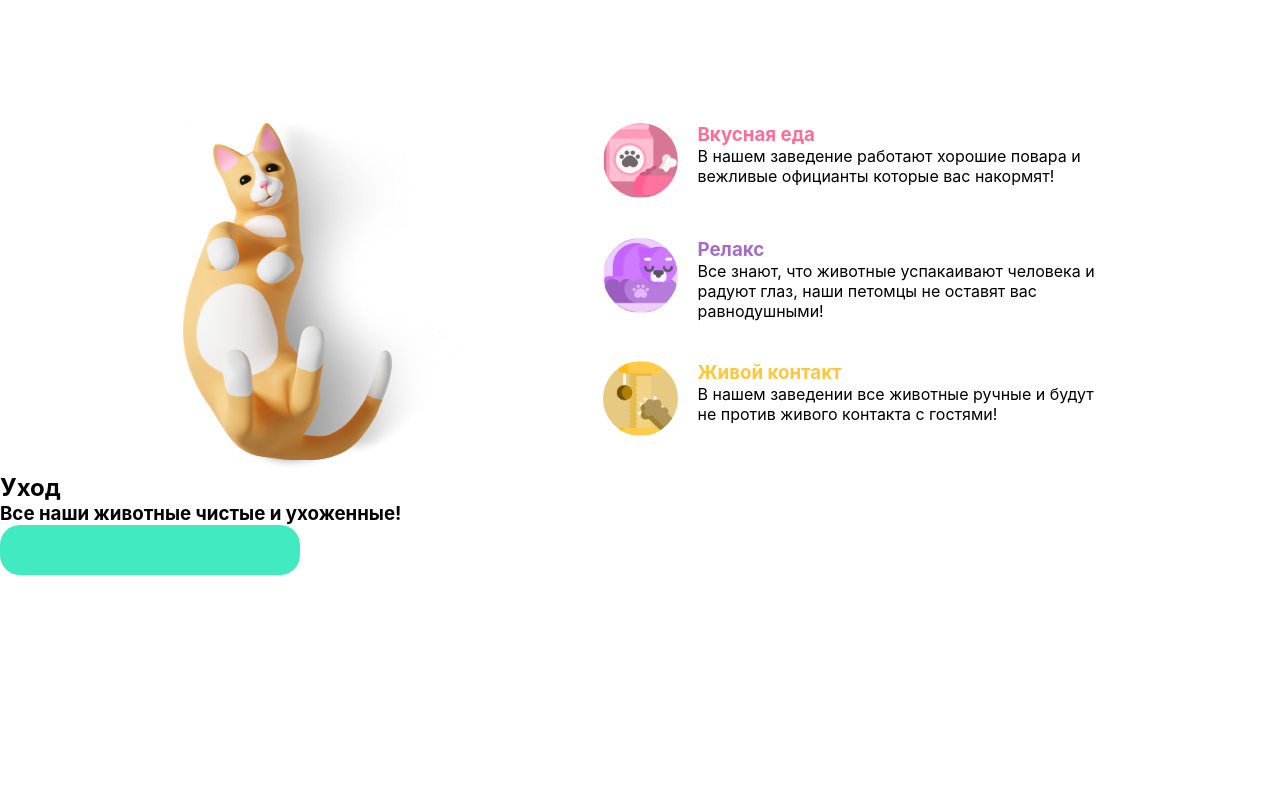
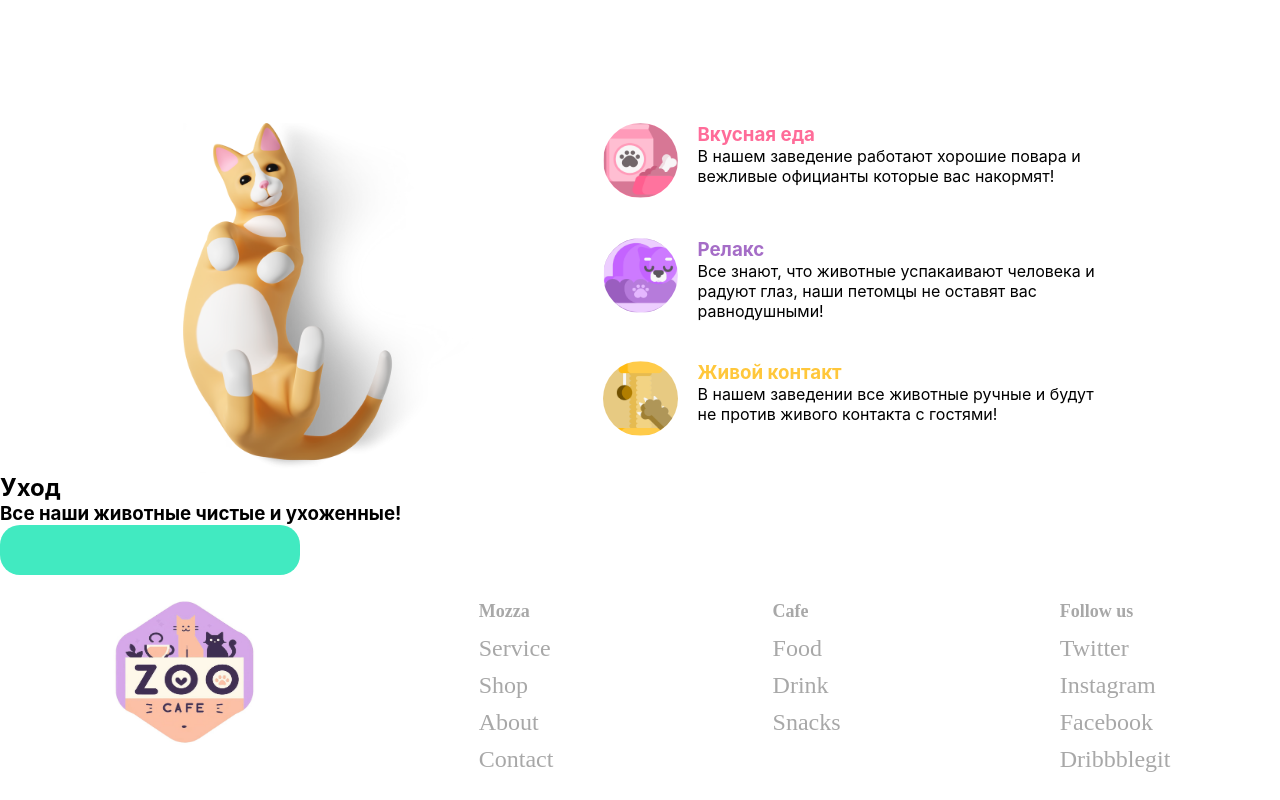
Before and after one commit to jhantai/stray_kids.muhehehe, a React (Create React App) app: page / in a window 1280 px wide. Shown: the part 757-1557 px from the top of the page. Before the commit the page ends 1332 px from the top, so only its background shows below. Built offline with nearby package versions, Linux system fonts and the light colour scheme.

Commit message:
Finally-footer

```diff
--- a/src/App.js
+++ b/src/App.js
@@ -1,10 +1,12 @@
 import React from 'react';
 import MainRoute from "./routes/MainRoute";
+import Footer from './modules/Footer/Footer';
 
 const App = () => {
     return (
         <div>
           <MainRoute />
+          <Footer/>
         </div>
     );
 };
--- a/src/modules/Footer/Footer.css
+++ b/src/modules/Footer/Footer.css
@@ -10,6 +10,13 @@ footer {
 
   .footer-list {
     text-align: center;
+    font-family: Switzer;
+font-size: 24px;
+font-weight: 400;
+line-height: 32px;
+letter-spacing: 0em;
+text-align: left;
+color: #A8A8A8;
   }
 
   .footer-list h3 {
@@ -24,3 +31,8 @@ footer {
   .footer-list li {
     margin: 5px 0;
   }
+
+  .img{
+    width: 150px;
+    height: 150px;
+  }
--- a/src/modules/Footer/Footer.jsx
+++ b/src/modules/Footer/Footer.jsx
@@ -1,10 +1,13 @@
 import React from 'react'
 import './Footer.css'
+import logo from '../../assets/logo.jpg'
 
 const Footer = (props) => {
   return (
+
     <footer>
       <div className="footer-container">
+        <img className='img' src={logo} alt="" />
         <div className="footer-list">
           <h3>Mozza</h3>
           <ul>
@@ -28,7 +31,7 @@ const Footer = (props) => {
             <li>Twitter</li>
             <li>Instagram</li>
             <li>Facebook</li>
-            <li>Dribbblegit <input type="git" name="" id="" /></li>
+            <li>Dribbblegit</li>
           </ul>
         </div>
       </div>
--- a/src/pages/AboutPage/AboutPage.jsx
+++ b/src/pages/AboutPage/AboutPage.jsx
@@ -12,7 +12,6 @@ const AboutPage = () => {
         <Background/>
         <Grooming/>
         <SwiperAnimals/>
-        <Footer/>
        </div>
 
     );
```
Also changed, not shown: src/assets/logo.jpg (added).
